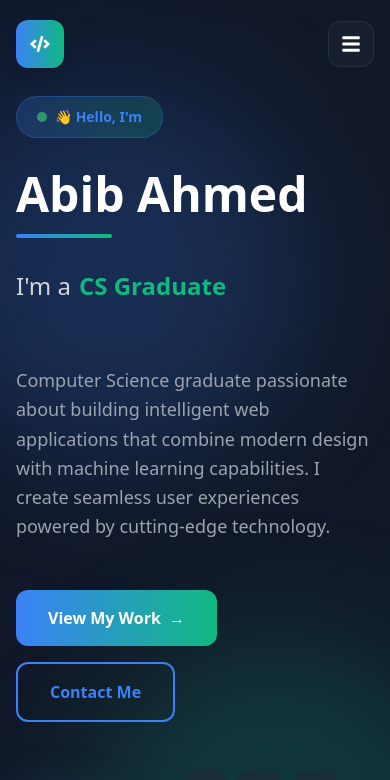
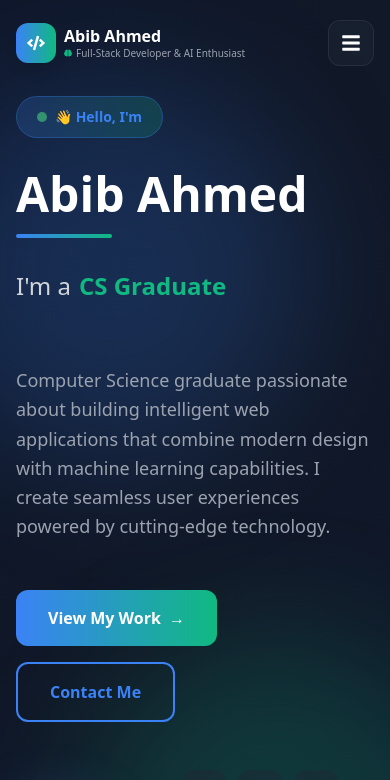
Before and after one commit to fdesdsf/PORTFOLIO_MANAGEMENT, a React (Vite) app in the folder portfolio-site/: page / in a window 390 px wide. Shown: the top 780 px of the page. Built offline with nearby package versions, Linux system fonts and the light colour scheme.

Commit message:
Header chnage

```diff
--- a/portfolio-site/src/components/Header.jsx
+++ b/portfolio-site/src/components/Header.jsx
@@ -101,16 +101,16 @@ const Header = () => {
 
       <div className="container mx-auto px-4 lg:px-8">
         <div className="flex justify-between items-center">
-          {/* Logo with Hover Effect */}
+          {/* Logo with Hover Effect - FIXED: Now visible on mobile */}
           <motion.a
             href="#home"
-            className="flex items-center gap-3 group"
+            className="flex items-center gap-2 sm:gap-3 group"
             whileHover={{ scale: 1.05 }}
             whileTap={{ scale: 0.95 }}
           >
             <div className="relative">
-              <div className="w-12 h-12 rounded-xl bg-gradient-to-r from-primary to-secondary flex items-center justify-center shadow-lg group-hover:shadow-xl transition-all duration-300">
-                <FaCode className="text-white text-xl" />
+              <div className="w-10 h-10 sm:w-12 sm:h-12 rounded-xl bg-gradient-to-r from-primary to-secondary flex items-center justify-center shadow-lg group-hover:shadow-xl transition-all duration-300">
+                <FaCode className="text-white text-lg sm:text-xl" />
               </div>
               <motion.div
                 className="absolute -inset-1 bg-gradient-to-r from-primary to-secondary rounded-xl opacity-0 group-hover:opacity-30 blur"
@@ -118,11 +118,13 @@ const Header = () => {
                 transition={{ repeat: Infinity, duration: 2 }}
               />
             </div>
-            <div className="hidden sm:block">
-              <h1 className="text-xl font-bold text-white leading-tight">Abib Ahmed</h1>
-              <p className="text-xs text-gray-400 flex items-center gap-1">
-                <FaBrain className="text-secondary" size={10} />
-                Full-Stack Developer & AI Enthusiast
+
+            {/* CHANGED: from 'hidden sm:block' to 'block' - now visible on all screens */}
+            <div className="block">
+              <h1 className="text-base sm:text-xl font-bold text-white leading-tight">Abib Ahmed</h1>
+              <p className="text-[10px] sm:text-xs text-gray-400 flex items-center gap-1">
+                <FaBrain className="text-secondary" size={8} />
+                <span className="whitespace-normal">Full-Stack Developer & AI Enthusiast</span>
               </p>
             </div>
           </motion.a>
```
